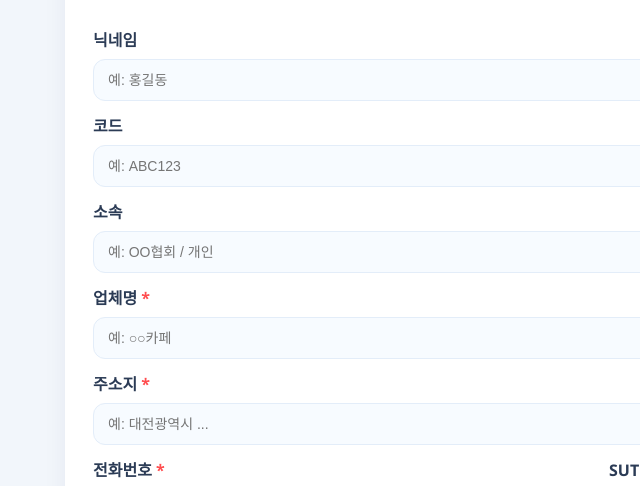
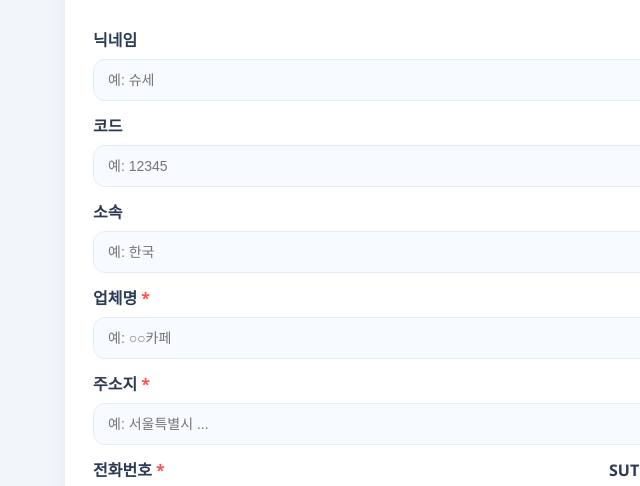
Before and after one commit to sutcoin/business, a plain HTML site: page index.html in a window 1280 px wide. Shown: the part 153-639 px from the top of the page, 15-655 px from the left. Drawn offline with Linux system fonts and the light colour scheme.

Commit message:
Update index.html

```diff
--- a/index.html
+++ b/index.html
@@ -87,19 +87,19 @@
           <form id="mainForm" onsubmit="return false;">
             <!-- new fields: 닉네임, 코드, 소속 -->
             <label for="nickname">닉네임</label>
-            <input id="nickname" name="nickname" class="input" placeholder="예: 홍길동" />
+            <input id="nickname" name="nickname" class="input" placeholder="예: 슈세" />
 
             <label for="code">코드</label>
-            <input id="code" name="code" class="input" placeholder="예: ABC123" />
+            <input id="code" name="code" class="input" placeholder="예: 12345" />
 
             <label for="affiliation">소속</label>
-            <input id="affiliation" name="affiliation" class="input" placeholder="예: OO협회 / 개인" />
+            <input id="affiliation" name="affiliation" class="input" placeholder="예: 한국" />
 
             <label for="storeName">업체명 <span style="color:#ff4d4f">*</span></label>
             <input id="storeName" name="storeName" class="input" placeholder="예: ○○카페" required />
 
             <label for="address">주소지 <span style="color:#ff4d4f">*</span></label>
-            <input id="address" name="address" class="input" placeholder="예: 대전광역시 ..." required />
+            <input id="address" name="address" class="input" placeholder="예: 서울특별시 ..." required />
 
             <div style="display:flex;gap:18px;align-items:flex-end;">
               <div style="flex:1">
```
